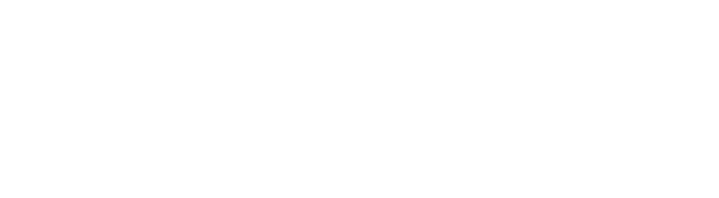
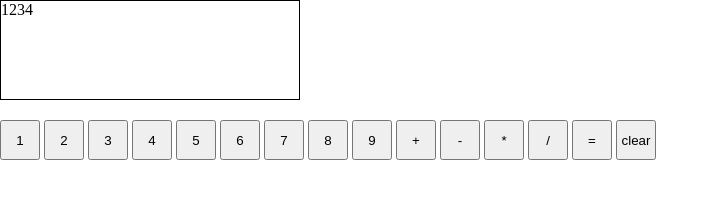
Before and after one commit to VMadhuranga/calculator, a plain HTML site: page index.html in a window 1280 px wide. Shown: the whole page, without its empty margins (0-719 px from the left). Drawn offline with Linux system fonts and the light colour scheme.

Commit message:
Create basic structure
Create basic structure using HTML and CSS

```diff
--- a/index.html
+++ b/index.html
@@ -8,6 +8,21 @@
     <title>Calculator</title>
 </head>
 <body>
-
+    <div class="display">1234</div>
+    <button class="btn one">1</button>
+    <button class="btn two">2</button>
+    <button class="btn three">3</button>
+    <button class="btn four">4</button>
+    <button class="btn five">5</button>
+    <button class="btn six">6</button>
+    <button class="btn seven">7</button>
+    <button class="btn eight">8</button>
+    <button class="btn nine">9</button>
+    <button class="btn nine">+</button>
+    <button class="btn nine">-</button>
+    <button class="btn nine">*</button>
+    <button class="btn nine">/</button>
+    <button class="btn equal">=</button>
+    <button class="btn clear">clear</button>
 </body>
 </html>
--- a/style.css
+++ b/style.css
@@ -0,0 +1,17 @@
+* {
+    box-sizing: border-box;
+    margin: 0;
+    padding: 0;
+}
+
+.display {
+    width: 300px;
+    height: 100px;
+    margin-bottom: 20px;
+    border: 1px solid black;
+}
+
+.btn {
+    width: 40px;
+    height: 40px;
+}
```
